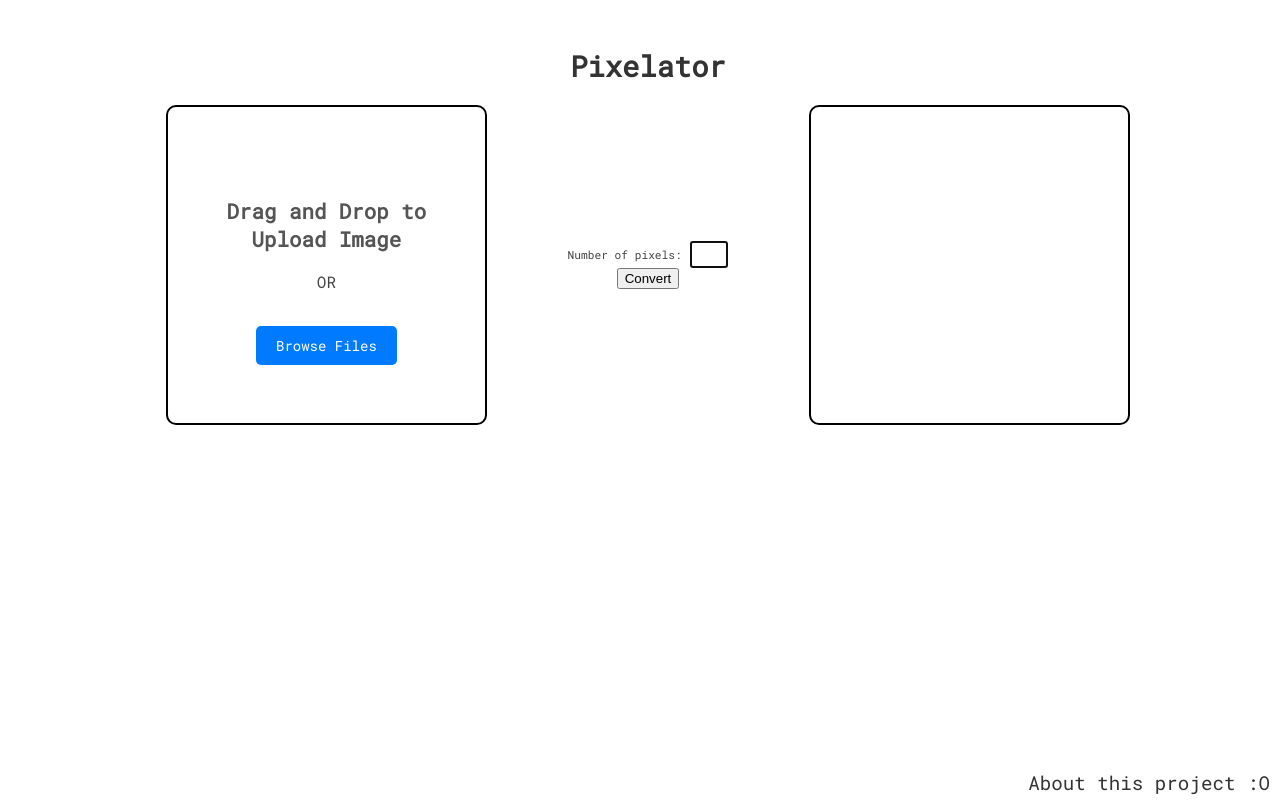
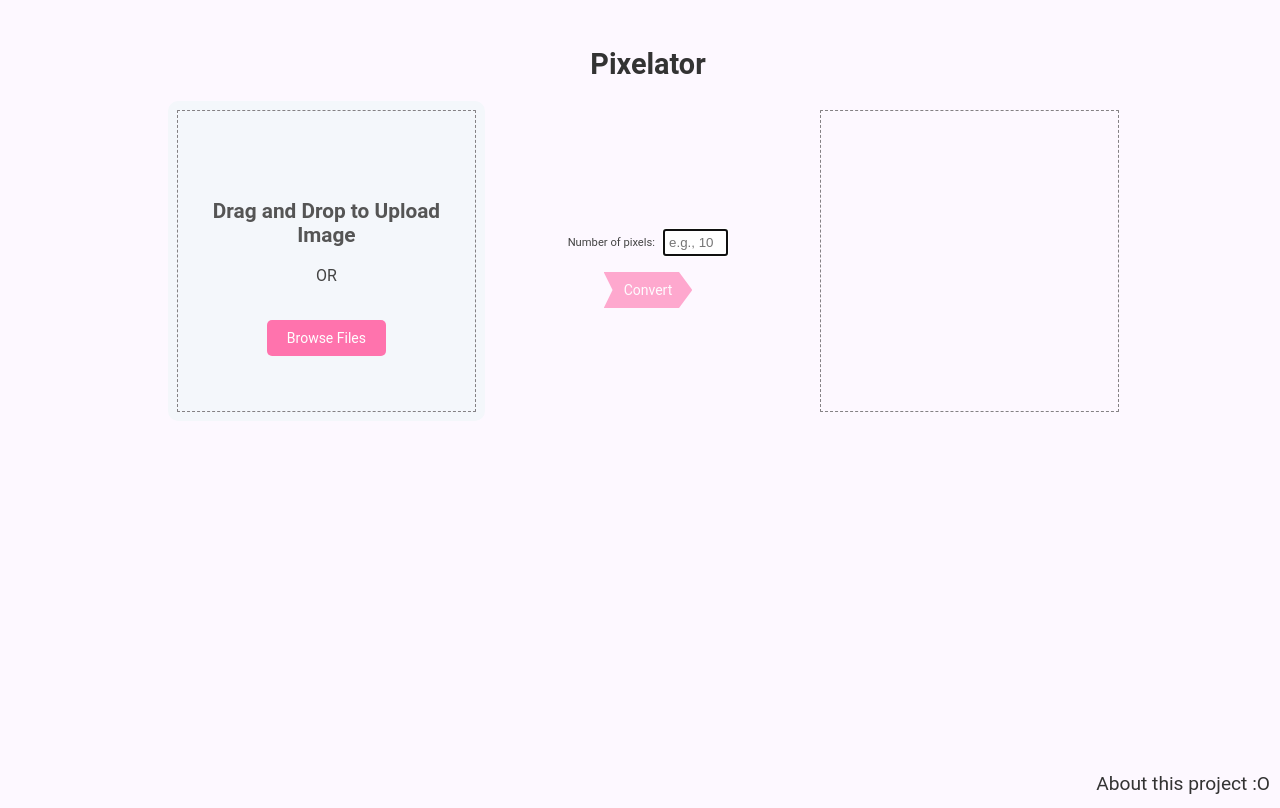
Before and after one commit to ZawarG/ZPixelator, a Flask app: page / in a window 1280 px wide. Run offline with Flask 3, Linux system fonts and the light colour scheme.

Commit message:
updating display to look nicer and added disabled option to convert button. need to: add functionality to disabled when previous image is used

```diff
--- a/static/styles.css
+++ b/static/styles.css
@@ -1,9 +1,8 @@
 /* Variables */
 :root {
-    --searchBg: #ffffff;
+    --searchBg: rgb(253, 248, 255);
     --fg: #000000;
-    --fontFamily: 'Roboto Mono', monospace;
-    --time: 10s;
+    --fontFamily: 'Roboto', monospace;
 }
 
 /* Base styles */
@@ -61,27 +60,28 @@ p {
 }
 
 .input-row {
-    display: flex;
-    align-items: center;
-    gap: 0.5em;
+    display:flex;
+    align-items:center;
+    gap:0.5em;
+    padding:1em;
 }
 
 .input-row label {
-    font-size: 0.7em;
-    color: #444;
+    font-size:0.7em;
+    color:#444;
 }
 
 .input-row input {
-    width: 2em;
-    padding: 0.3em;
+    width:4em;
+    padding:0.3em;
 }
 
 /* left and right columns */
 .imgcontainer {
     position:relative;
-    display: flex;
-    flex-direction: column;
-    align-items: center;
+    display:flex;
+    flex-direction:column;
+    align-items:center;
     justify-content:center;
     width: 20em;
     height:20em;
@@ -94,9 +94,6 @@ p {
     align-items:center;
     justify-content:center;
     text-align:center;
-    /* width:20em;
-    height:20em;
-    max-width:33%; */
     width:100%;
     height:100%;
     overflow:hidden;
@@ -105,8 +102,11 @@ p {
     position:relative;
 }
 
+/* pre image drop display */
 .imgcolumn.noimage {
-    border:2px solid black;
+    outline:1px dashed rgb(132, 129, 132);
+    background-color: #f4f7fb;
+    outline-offset: -10px;
 }
 
 .placeholder-box {
@@ -116,8 +116,8 @@ p {
 
 /* drag and drop */
 .imgcolumn.drag-over {
-    border: 1px dashed #0077cc;
-    background-color: #f4f7fb;
+    outline: 1px dashed #0077cc;
+    background-color:rgb(231, 221, 236);
 }
 /* drag and drop */
 .imgcolumn.noimage.dragged-in {
@@ -143,7 +143,7 @@ input[type="file"] {
 .custom-upload-button {
     display: inline-block;
     padding: 10px 20px;
-    background-color: #007BFF; /* Bootstrap blue */
+    background-color: #ff73ad;
     color: white;
     font-size: 14px;
     border-radius: 5px;
@@ -152,7 +152,7 @@ input[type="file"] {
 }
 
 .custom-upload-button:hover {
-    background-color: #0056b3;
+    background-color: #b13f6f;
 }
 
 .upload-controls.noimage {
@@ -163,6 +163,20 @@ input[type="file"] {
 .upload-controls {
     position:absolute;
     bottom:-3em;
+}
+
+/* convert button */
+.custom-upload-button.convert {
+    clip-path: polygon(
+        0% 0%, 85% 0%, 100% 50%,
+        85% 100%, 0% 100%, 10% 50%
+    );
+    border-radius: 0;
+}
+
+.disabled {
+    opacity: 0.6;
+    cursor: not-allowed;
 }
 
 /* about button */
@@ -214,3 +228,13 @@ input[type="file"] {
     color: black;
     font-size: 1.5em;
 }
+
+/* mobile display */
+@media (max-width: 768px) {
+    .split {
+        flex-direction: column;
+    }
+    .column, .imgcontainer {
+        max-width: 100%;
+    }
+}
--- a/templates/home.html
+++ b/templates/home.html
@@ -70,17 +70,18 @@
 							id="search-field"
 							type="text"
 							name="pixel-amnt"
-							placeholder=""
+							placeholder="e.g., 10"
 							autofocus
 							required
 						/>
 					</div>
-					<button id="submit-button" type="submit">Convert</button>
+					<label for="submit-button" class="custom-upload-button convert disabled">Convert</label>
+					<button id="submit-button" style="display:none;" type="submit"></button>
 				</div>
 
 				<!-- column three: image output -->
 				<div class="imgcontainer">
-					<div class="imgcolumn {% if not original_url %}noimage{% endif %}">
+					<div class="imgcolumn {% if not original_url %}noimage{% endif %}" style="background-color:inherit;">
 						<!-- display the image if a url exists, i.e. after conversion -->
 						{% if img_url %}
 						<img class="pixelated_img" src="{{ img_url }}" id="pixelated-img" />
```
Also changed, not shown: static/script.js (+51 -6 lines).
